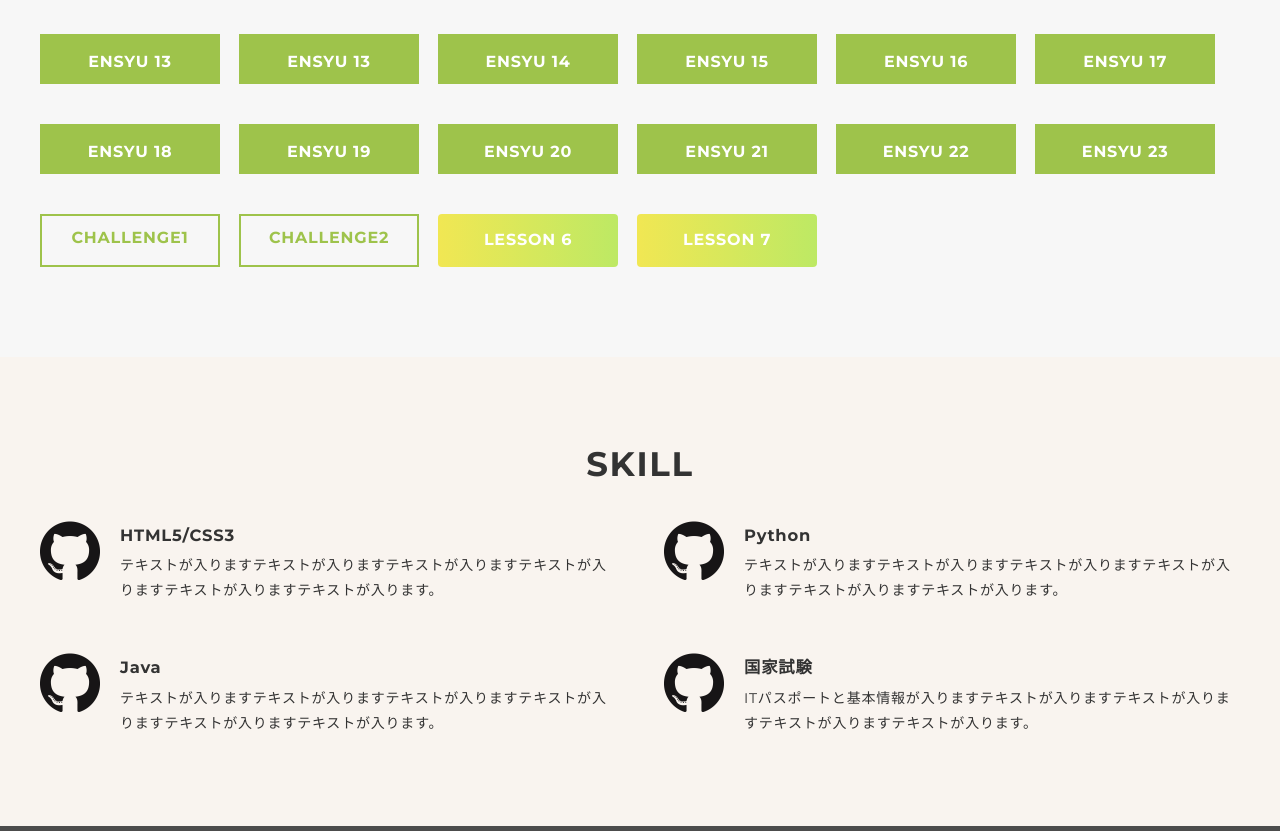
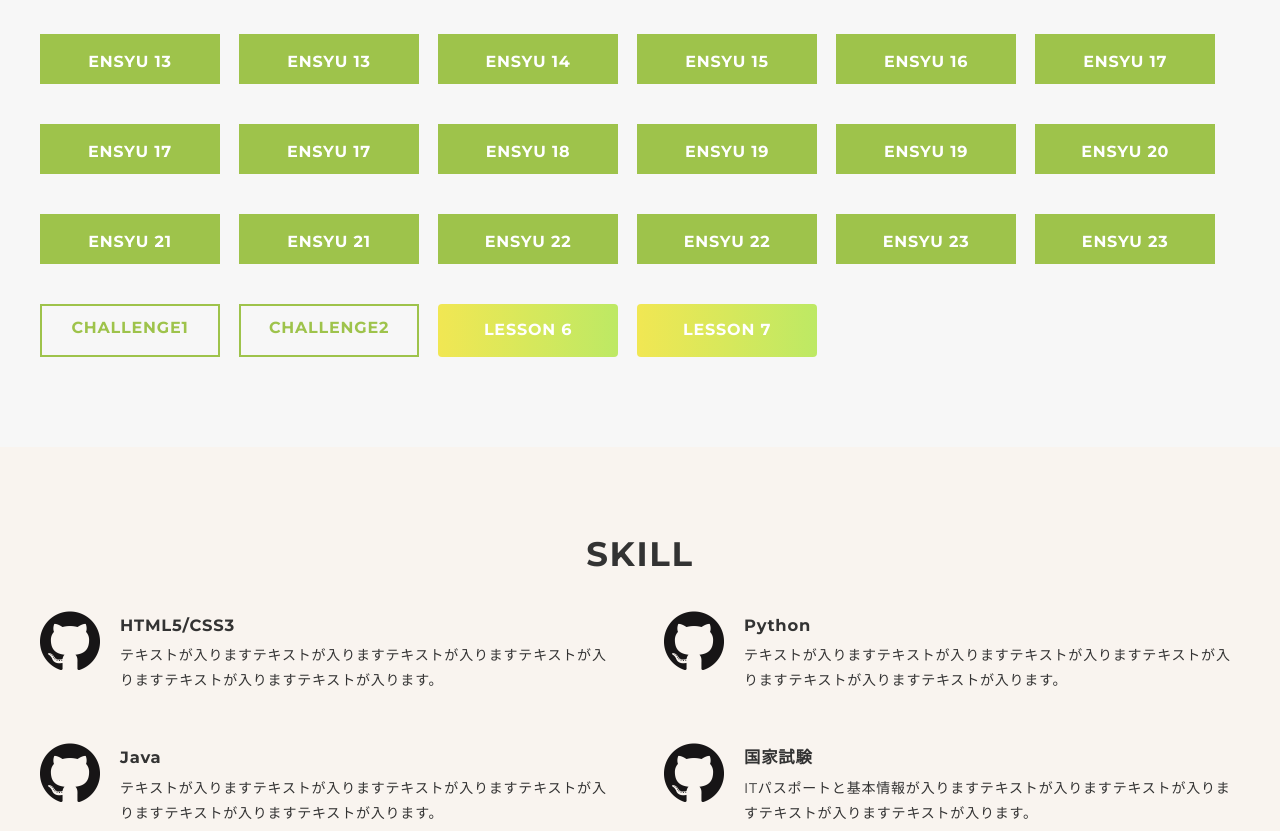
Before and after one commit to wajimahiroki/S1A233, a plain HTML site: page index.html in a window 1280 px wide. Shown: the part 1060-1891 px from the top of the page. Drawn offline with nearby package versions, Linux system fonts and the light colour scheme.

Commit message:
Add files via upload

```diff
--- a/index.html
+++ b/index.html
@@ -74,12 +74,18 @@
 						<a class="works-item btn-open" href="ensyu/14.html">ENSYU 14</a>
 						<a class="works-item btn-open" href="ensyu/15.html">ENSYU 15</a>
 						<a class="works-item btn-open" href="ensyu/16.html">ENSYU 16</a>
+						<a class="works-item btn-open" href="ensyu/17_1.html">ENSYU 17</a>
+						<a class="works-item btn-open" href="ensyu/17_2.html">ENSYU 17</a>
 						<a class="works-item btn-open" href="ensyu/17_3.html">ENSYU 17</a>
 						<a class="works-item btn-open" href="ensyu/18.html">ENSYU 18</a>
+						<a class="works-item btn-open" href="ensyu/19_1.html">ENSYU 19</a>
 						<a class="works-item btn-open" href="ensyu/19_2.html">ENSYU 19</a>
 						<a class="works-item btn-open" href="ensyu/20.html">ENSYU 20</a>
+						<a class="works-item btn-open" href="ensyu/21_1.html">ENSYU 21</a>
 						<a class="works-item btn-open" href="ensyu/21_2.html">ENSYU 21</a>
+						<a class="works-item btn-open" href="ensyu/22_1.html">ENSYU 22</a>
 						<a class="works-item btn-open" href="ensyu/22_2.html">ENSYU 22</a>
+						<a class="works-item btn-open" href="ensyu/23_1.html">ENSYU 23</a>
 						<a class="works-item btn-open" href="ensyu/23_2.html">ENSYU 23</a>
 						<a class="works-item btn-box" href="challenge/ch.html">CHALLENGE1</a>
 						<a class="works-item btn-box" href="challenge2/ch2.html">CHALLENGE2</a>
```
